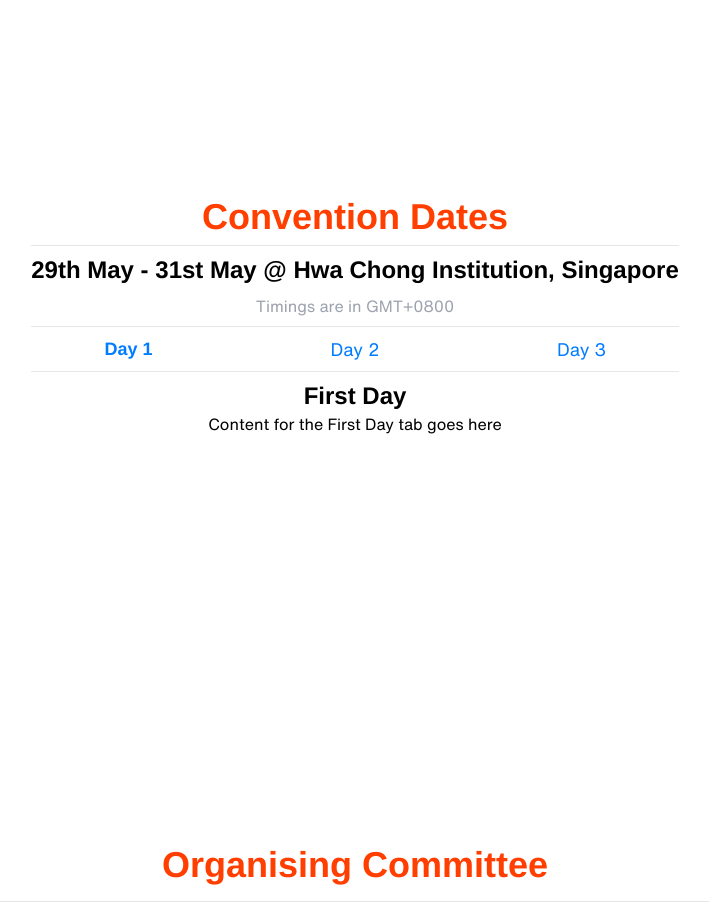
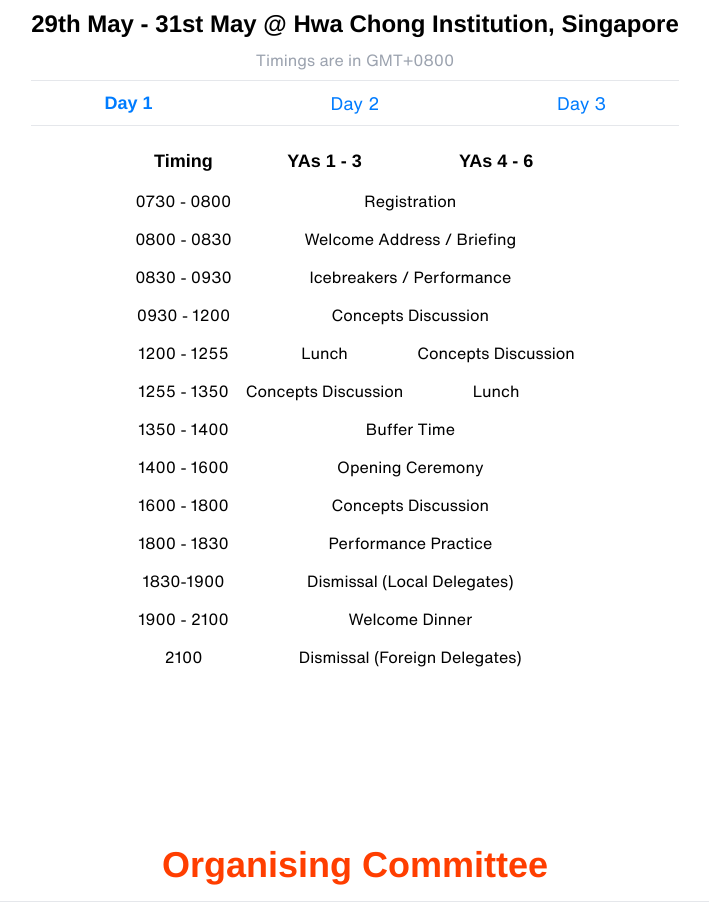
Before and after one commit to vincentcayadi/slc-website, a Next.js app: page / in a window 1280 px wide. Shown: the part 3280-4195 px from the top of the page, without its empty margins (285-994 px from the left). Built offline with nearby package versions, Linux system fonts and the light colour scheme.

Commit message:
progs table

```diff
--- a/pages/index.tsx
+++ b/pages/index.tsx
@@ -89,7 +89,7 @@ const Home = () => {
           <div className="my-2 lg:my-0">
             <h1 className="text-lg font-bold text-center lg:text-3xl lg:text-right text-slcOrange">
               Change Or Continuity:{" "}
-              <span className="block ">A False Dichotomy</span>
+              <span className="block">A False Dichotomy</span>
             </h1>
             <hr className="my-2"></hr>
             <p className="text-sm text-center lg:text-right lg:text-lg">
@@ -128,10 +128,9 @@ const Home = () => {
           </div>
         </div>
       </section>
-
-      <section className="grid h-screen text-center place-items-center">
+      <section className="grid text-center lg:h-screen place-items-center">
         <div>
-          <h1 className="mb-2 text-3xl font-bold text-center lg:text-4xl text-slcOrange">
+          <h1 className="text-3xl font-bold text-center lg:text-4xl text-slcOrange">
             Convention Dates
           </h1>
           <hr className="my-2"></hr>
@@ -172,24 +171,173 @@ const Home = () => {
             </button>
           </div>
           <hr></hr>
-          <div className="my-2">
+          <div className="my-2 text-center">
             {selectedTabDates === "firstDay" && (
-              <div>
-                <h2 className="text-2xl font-bold">First Day</h2>
-                <p>Content for the First Day tab goes here</p>
-              </div>
+              <table className="m-auto border-separate border-spacing-3">
+                <thead className="border-b border-gray-500">
+                  <tr className="text-base lg:text-lg">
+                    <th>Timing</th>
+                    <th>YAs 1 - 3</th>
+                    <th>YAs 4 - 6</th>
+                  </tr>
+                </thead>
+                <tr className="text-sm lg:text-base">
+                  <td>0730 - 0800</td>
+                  <td colSpan={2}>Registration</td>
+                </tr>
+                <tr className="text-sm lg:text-base">
+                  <td>0800 - 0830</td>
+                  <td colSpan={2}>Welcome Address / Briefing</td>
+                </tr>
+                <tr className="text-sm lg:text-base">
+                  <td>0830 - 0930</td>
+                  <td colSpan={2}>Icebreakers / Performance</td>
+                </tr>
+                <tr className="text-sm lg:text-base">
+                  <td>0930 - 1200</td>
+                  <td colSpan={2}>Concepts Discussion</td>
+                </tr>
+                <tr className="text-sm lg:text-base">
+                  <td>1200 - 1255</td>
+                  <td>Lunch</td>
+                  <td>Concepts Discussion</td>
+                </tr>
+                <tr className="text-sm lg:text-base">
+                  <td>1255 - 1350</td>
+                  <td>Concepts Discussion</td>
+                  <td>Lunch</td>
+                </tr>
+                <tr className="text-sm lg:text-base">
+                  <td>1350 - 1400</td>
+                  <td colSpan={2}>Buffer Time</td>
+                </tr>
+                <tr className="text-sm lg:text-base">
+                  <td>1400 - 1600</td>
+                  <td colSpan={2}>Opening Ceremony</td>
+                </tr>
+                <tr className="text-sm lg:text-base">
+                  <td>1600 - 1800</td>
+                  <td colSpan={2}>Concepts Discussion</td>
+                </tr>
+                <tr className="text-sm lg:text-base">
+                  <td>1800 - 1830</td>
+                  <td colSpan={2}>Performance Practice</td>
+                </tr>
+                <tr className="text-sm lg:text-base">
+                  <td>1830-1900</td>
+                  <td colSpan={2}>Dismissal (Local Delegates)</td>
+                </tr>
+                <tr className="text-sm lg:text-base">
+                  <td>1900 - 2100</td>
+                  <td colSpan={2}>Welcome Dinner</td>
+                </tr>
+                <tr className="text-sm lg:text-base">
+                  <td>2100</td>
+                  <td colSpan={2}>Dismissal (Foreign Delegates)</td>
+                </tr>
+              </table>
             )}
             {selectedTabDates === "secondDay" && (
-              <div>
-                <h2 className="text-2xl font-bold">Second Day</h2>
-                <p>Content for the Second Day tab goes here</p>
-              </div>
+              <table className="m-auto border-separate border-spacing-3">
+                <thead className="border-b border-gray-500">
+                  <tr className="text-base lg:text-lg">
+                    <th>Timing</th>
+                    <th>YAs 1 - 3</th>
+                    <th>YAs 4 - 6</th>
+                  </tr>
+                </thead>
+                <tr className="text-sm lg:text-base">
+                  <td>0730 - 0800</td>
+                  <td colSpan={2}>Registration</td>
+                </tr>
+                <tr className="text-sm lg:text-base">
+                  <td>0800 - 1100</td>
+                  <td colSpan={2}>Concepts Discussion</td>
+                </tr>
+                <tr className="text-sm lg:text-base">
+                  <td>1100 - 1200</td>
+                  <td>Concepts Discussion</td>
+                  <td>Lunch</td>
+                </tr>
+                <tr className="text-sm lg:text-base">
+                  <td>1200 - 1300</td>
+                  <td>Lunch</td>
+                  <td>Concepts Discussion</td>
+                </tr>
+                <tr className="text-sm lg:text-base">
+                  <td>1300 - 1550</td>
+                  <td colSpan={2}>Concepts Discussion</td>
+                </tr>
+                <tr className="text-sm lg:text-base">
+                  <td>1550 - 1700</td>
+                  <td colSpan={2}>Mass Games</td>
+                </tr>
+                <tr className="text-sm lg:text-base">
+                  <td>1700 - 1900</td>
+                  <td colSpan={2}>Dinner</td>
+                </tr>
+                <tr className="text-sm lg:text-base">
+                  <td>1900 - 2100</td>
+                  <td colSpan={2}>Night Fiesta</td>
+                </tr>
+                <tr className="text-sm lg:text-base">
+                  <td>2100</td>
+                  <td colSpan={2}>Dismissal</td>
+                </tr>
+              </table>
             )}
             {selectedTabDates === "thirdDay" && (
-              <div>
-                <h2 className="text-2xl font-bold">Third Day</h2>
-                <p>Content for the Third Day tab goes here</p>
-              </div>
+              <table className="m-auto border-separate border-spacing-3">
+                <thead className="border-b border-gray-500">
+                  <tr className="text-base lg:text-lg">
+                    <th>Timing</th>
+                    <th>YAs 1 - 3</th>
+                    <th>YAs 4 - 6</th>
+                  </tr>
+                </thead>
+                <tr className="text-sm lg:text-base">
+                  <td>0730 - 0800</td>
+                  <td colSpan={2}>Registration</td>
+                </tr>
+                <tr className="text-sm lg:text-base">
+                  <td>0800 - 0900</td>
+                  <td colSpan={2}>Concepts Discussion</td>
+                </tr>
+                <tr className="text-sm lg:text-base">
+                  <td>0900 - 1000</td>
+                  <td colSpan={2}>Setting up of Exhibition</td>
+                </tr>
+                <tr className="text-sm lg:text-base">
+                  <td>1000 - 1200</td>
+                  <td colSpan={2}>Exhibition</td>
+                </tr>
+                <tr className="text-sm lg:text-base">
+                  <td>1200 - 1255</td>
+                  <td>Lunch</td>
+                  <td>Performance Perparation</td>
+                </tr>
+                <tr className="text-sm lg:text-base">
+                  <td>1255 - 1350</td>
+                  <td>Performance Perparation</td>
+                  <td>Lunch</td>
+                </tr>
+                <tr className="text-sm lg:text-base">
+                  <td>1350 - 1400</td>
+                  <td colSpan={2}>Buffer Time</td>
+                </tr>
+                <tr className="text-sm lg:text-base">
+                  <td>1400 - 1645</td>
+                  <td colSpan={2}>Grand Finale</td>
+                </tr>
+                <tr className="text-sm lg:text-base">
+                  <td>1645 - 1700</td>
+                  <td colSpan={2}>Debrief</td>
+                </tr>
+                <tr className="text-sm lg:text-base">
+                  <td>1700</td>
+                  <td colSpan={2}>Dismissal</td>
+                </tr>
+              </table>
             )}
           </div>
         </div>
```
